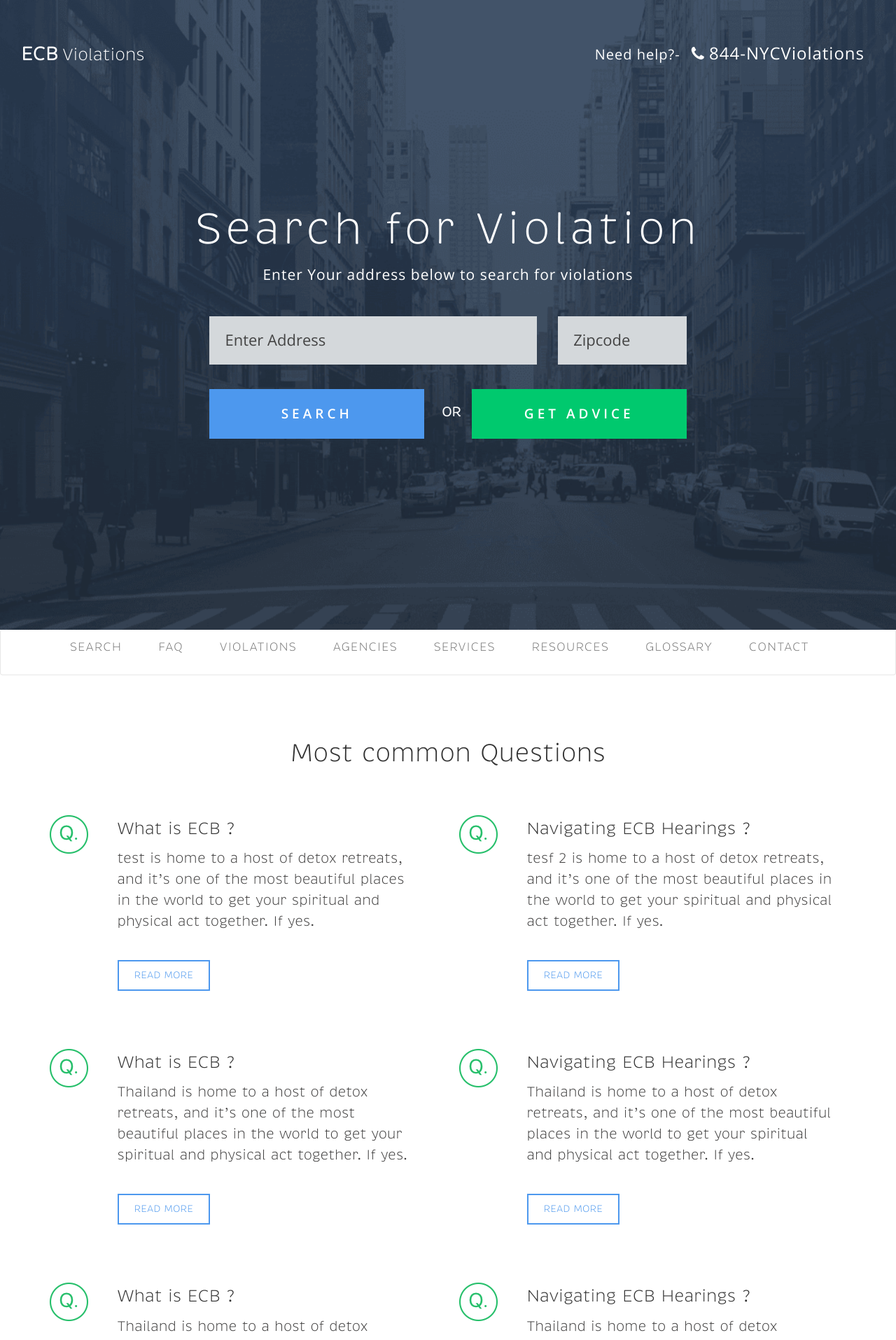
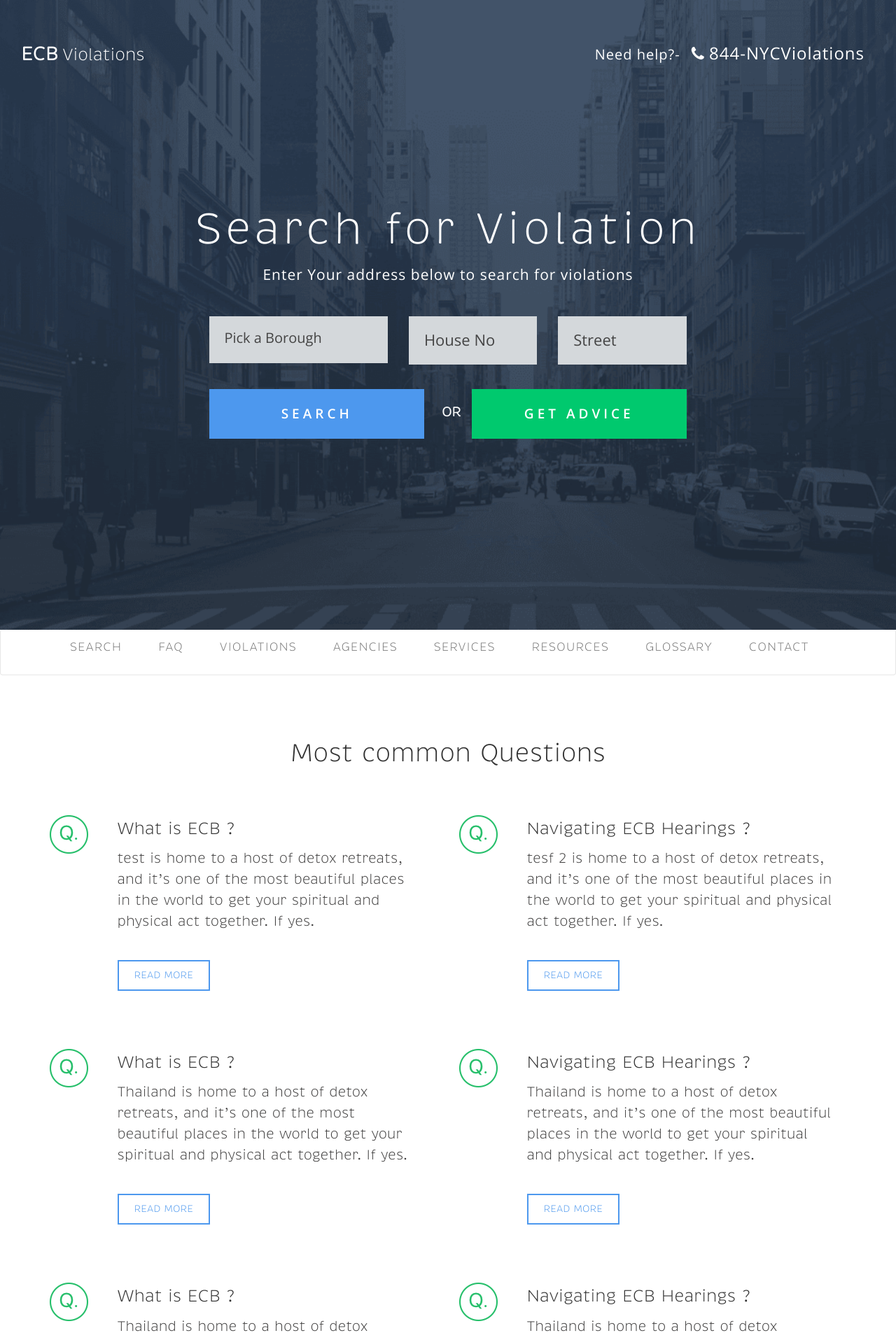
Before and after one commit to JordanBardach/ECBWebsite, a Jekyll site: the page built from index.html, in a window 1280 px wide. Shown: the top 1915 px of the page at 70% size. Built offline with Jekyll 4.4.1, drawn with Linux system fonts in a browser that asks for light colours; nearby versions of some CDN libraries.

Commit message:
[Search] Completed search feature

```diff
--- a/_includes/landing.html
+++ b/_includes/landing.html
@@ -3,22 +3,29 @@
 	<div class="vh-center">
 		<div class="container-fluid container-landing">
 			<div class="row">
-
 				<div class="col-md-offset-2 col-md-8 col-xs-12">
-
 					<h1 class="text-center">Search for Violation </h1>
 					<p>Enter Your address below to search for violations</p>
 					<div class="row mar-20 " >
-						<div class="col-md-offset-1 col-md-7 col-xs-12 col-sm-6 enter-address">
-							<input type="text" placeholder="Enter Address"  id="usr">
+						<div class="col-md-offset-1 col-md-4 col-xs-12 col-sm-6 enter-address">
+							<select name="borough" id="borough-select">
+								<option value="borough">Pick a Borough</option>
+								<option value="1">Manhattan</option>
+								<option value="2">Bronx</option>
+								<option value="2">Brooklyn</option>
+								<option value="4">Queens</option>
+							</select>
+						</div>
+						<div class="col-md-3 col-xs-12 col-sm-6 enter-address">
+							<input type="text" placeholder="House No"  id="house-no">
 						</div>
 						<div class="col-md-3 col-xs-12 col-sm-6">
-							<input type="text" placeholder="Zipcode" id="usr">
+							<input type="text" placeholder="Street" id="street">
 						</div>
 					</div>
 					<div class="row">
 						<div class="col-md-offset-1 col-md-10 col-xs-12">
-							<a href="" class="btn btn-default btn-home blue" >SEARCH</a>
+							<a href="#" class="btn btn-default btn-home blue search" >SEARCH</a>
 							<span class="or-text">OR</span>
 							<a href="javascript://" data-toggle="modal" data-target="#myModal" class="btn btn-default btn-home pull-right green" >GET ADVICE</a>
 						</div>
--- a/_sass/_common.scss
+++ b/_sass/_common.scss
@@ -19,7 +19,10 @@
 	*:focus{
 		outline:none;
 	}
-
+	select {
+	  -webkit-appearance: none;
+	  -webkit-border-radius: 0px !important;
+	}
 }
 
 @media (min-width: 1200px) {
--- a/_sass/_landing.scss
+++ b/_sass/_landing.scss
@@ -29,7 +29,7 @@
 			}
 		}
 
-		input {
+		input, select {
 
 			border-radius: 0;
 			background-color: $gray;
--- a/js/app.js
+++ b/js/app.js
@@ -23,6 +23,23 @@
     });
   }
 
+  $(".search").click(function(){
+    var boro_no = $('#borough-select').val();
+    var house_no = $('#house-no').val();
+    var street = $('#street').val();
+    var params = {
+      boro: boro_no,
+      houseno: house_no,
+      street: street
+    }
+
+    var url = "http://a810-bisweb.nyc.gov/bisweb/PropertyProfileOverviewServlet?" + $.param(params)
+
+    var redirectWindow = window.open(url, '_blank');
+    redirectWindow.location;
+  });
+
+
   $(function() {
     $('a[href*="#"]:not([href="#"])').click(function() {
       if (location.pathname.replace(/^\//,'') == this.pathname.replace(/^\//,'') && location.hostname == this.hostname) {
```
